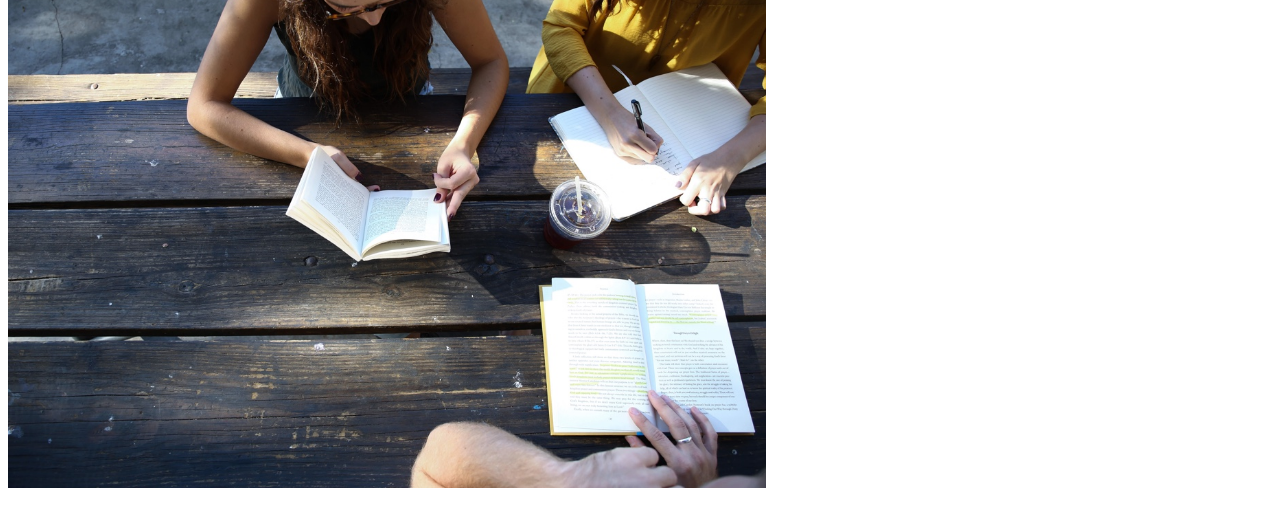
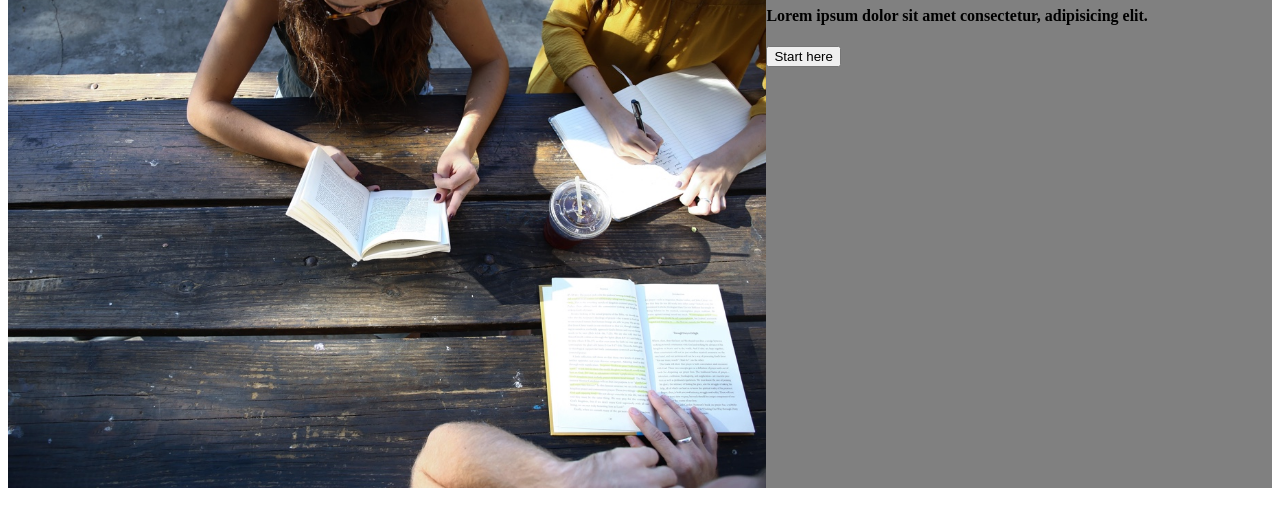
Before and after one commit to gmalazarte/Colmar-Academy, a plain HTML site: page index.html in a window 1280 px wide. Shown: the part 145-652 px from the top of the page. Drawn offline with Linux system fonts and the light colour scheme.

Commit message:
added main body stlye

```diff
--- a/index.html
+++ b/index.html
@@ -17,10 +17,14 @@
     </ul>
 </header>
 <body>
-  <img class="body--mainbanner" src="resources/images/banner.jpg">
-  <h1>Learn something new everyday</h1>
-  <h4>Lorem ipsum dolor sit amet consectetur, adipisicing elit.</h4>
-  <form>
-      <input type ="submit" value="Start here">
-  </form>
+  <div class="container1">
+    <img class="container1--image1" src="resources/images/banner.jpg">
+      <div class="container1--text">
+        <h1>Learn something new everyday</h1>
+        <h4>Lorem ipsum dolor sit amet consectetur, adipisicing elit.</h4>
+        <form>
+          <input type ="submit" value="Start here">
+        </form>
+      </div>
+  </div>
 </body>
--- a/resources/css/style.css
+++ b/resources/css/style.css
@@ -5,3 +5,18 @@ header {
 .body--mainbanner{
    max-width: 60%;
 }
+
+/*MAIN BODY & SIGN UP*/
+
+.container1 {
+  background-color:gray;
+  display: flex;
+}
+.container1--image1 {
+    max-width:60%;
+    object-fit: contain;
+    align-self: flex-start;
+}
+.container1--text {
+    flex: 1 1 auto;
+}
```
